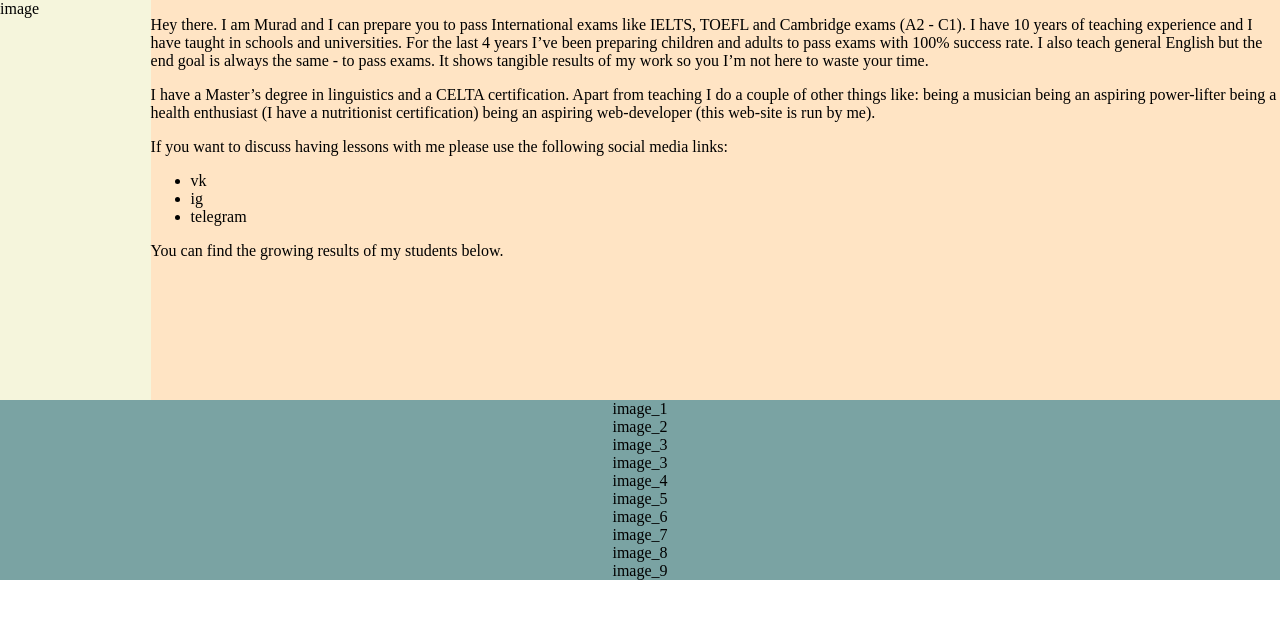
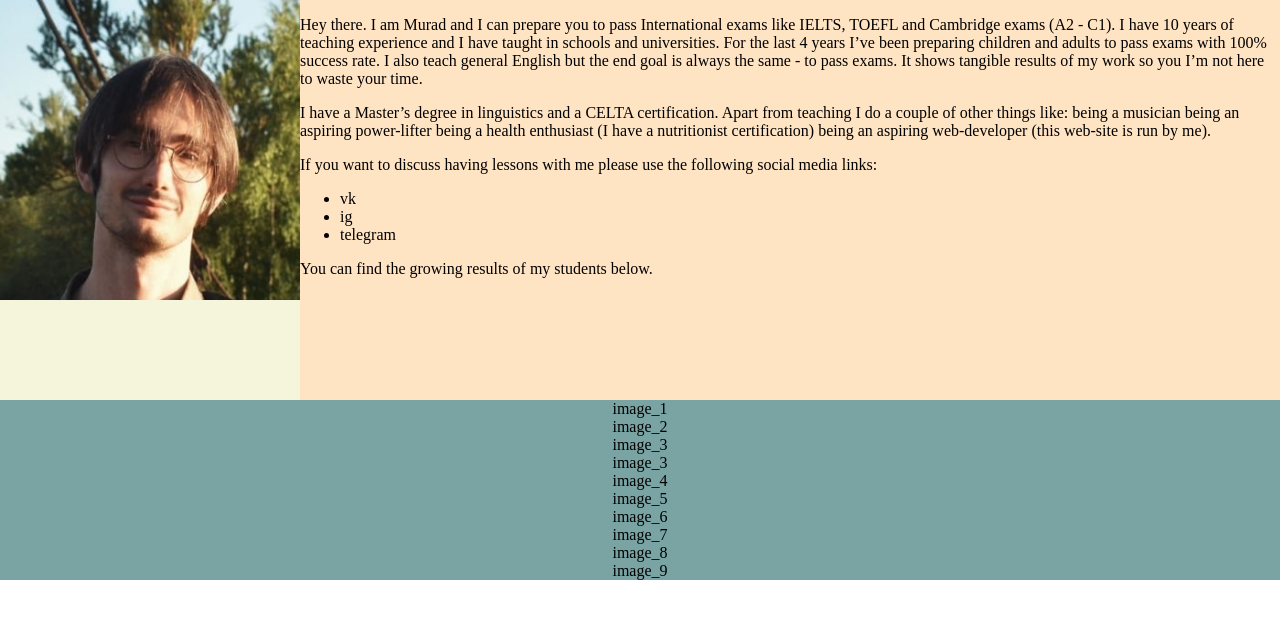
Before and after one commit to murad140/LetsGo, a Next.js app: page /aboutme in a window 1280 px wide. Shown: the top 618 px of the page. Built offline with nearby package versions, Linux system fonts and the light colour scheme.

Commit message:
1st Image

```diff
--- a/src/pages/aboutme/index.tsx
+++ b/src/pages/aboutme/index.tsx
@@ -1,3 +1,4 @@
+import Image from 'next/image'
 import './styles.css'
 
 export const metadata = {
@@ -12,7 +13,7 @@ export default function AboutMePage () {
     <div className="aboutMePage">
       <div className="myInfo">
         <div className="leftSide">
-          image
+          <Image alt="myPhoto" src="/images/photo_2022-11-09_13-56-57.jpg" width="300" height="300" />
         </div>
         <div className="rightSide">
           <p>Hey there. I am Murad and I can prepare you to pass International
```
Also changed, not shown: public/images/photo_2022-11-09_13-56-57.jpg (added).
